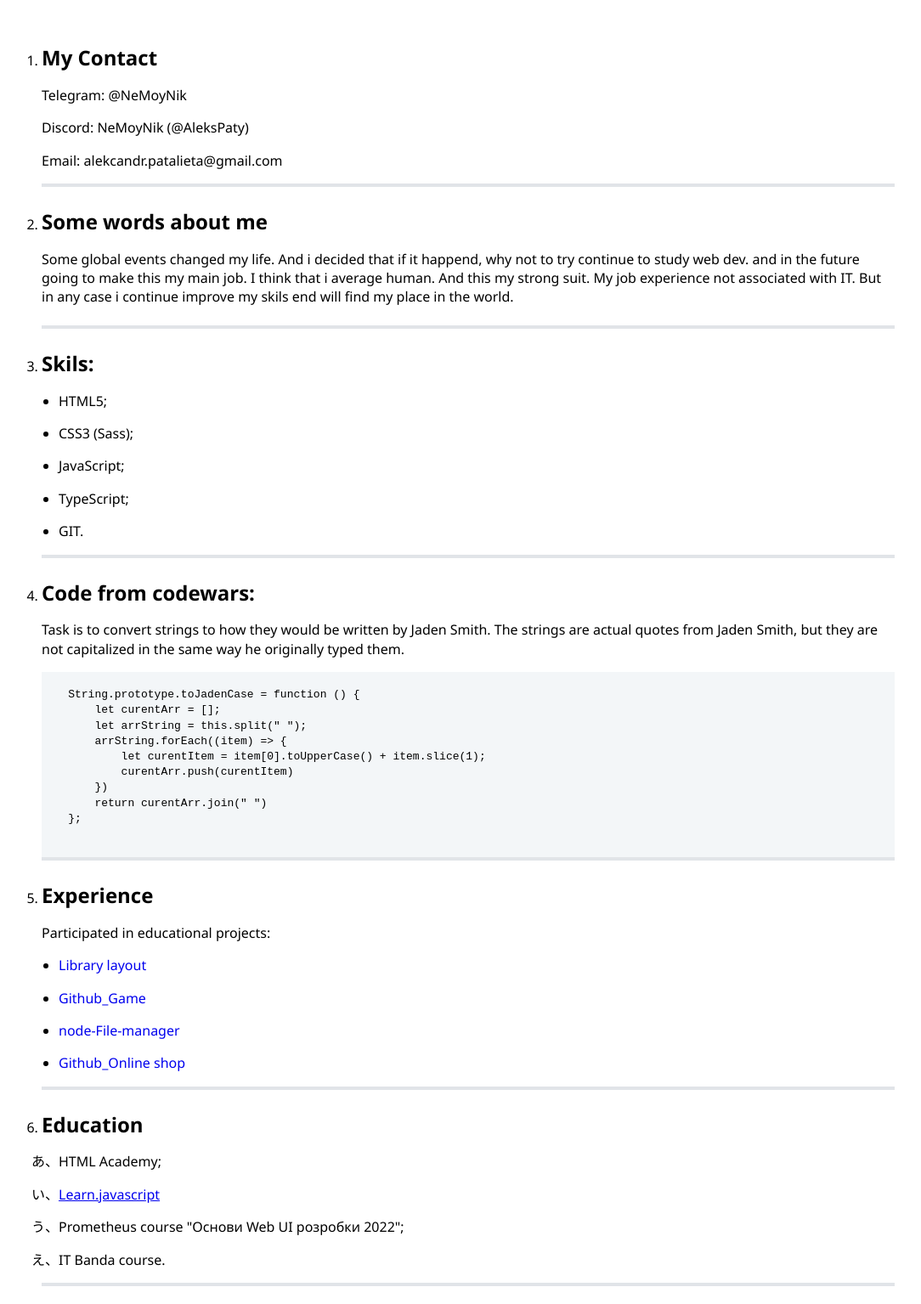
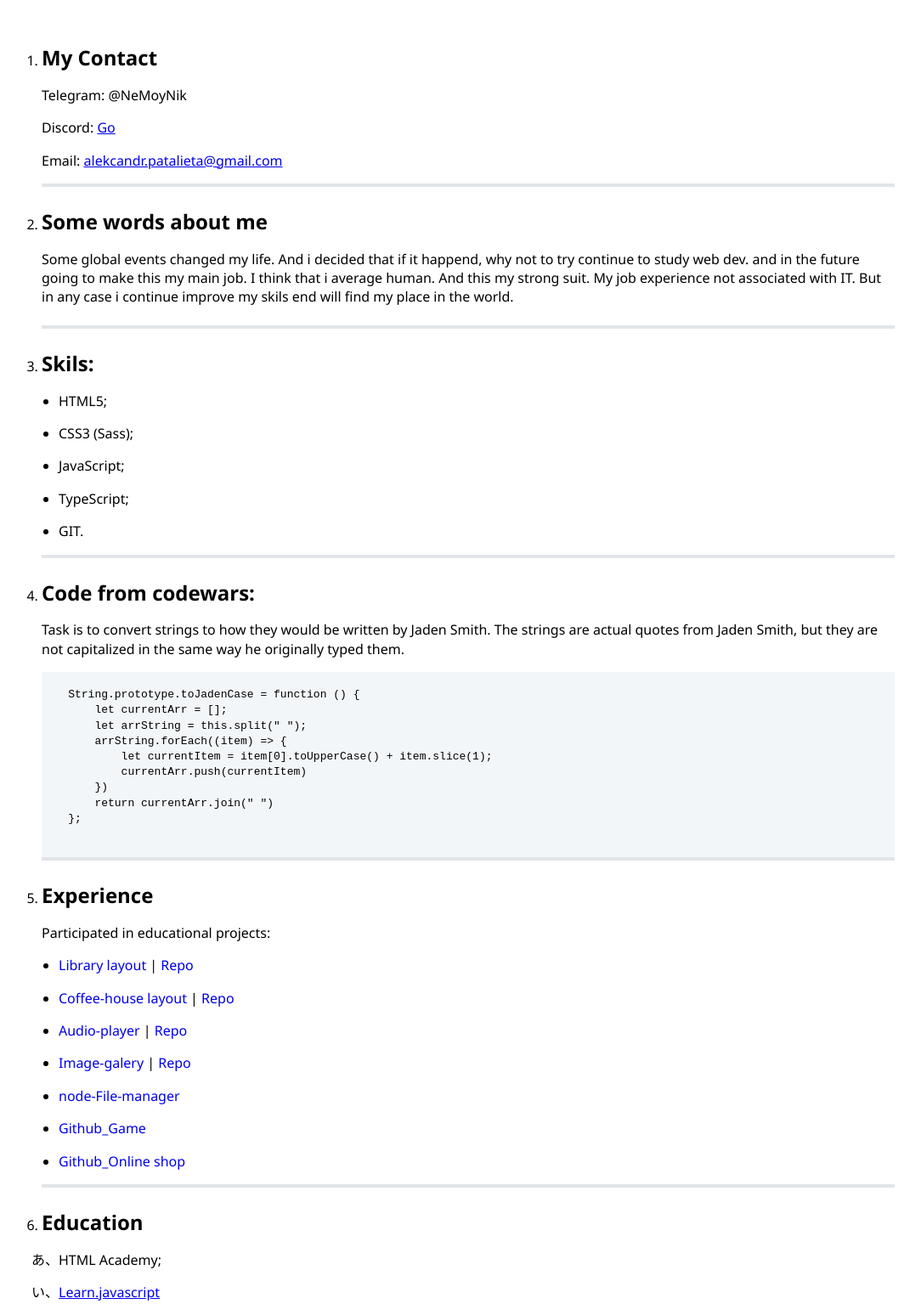
Before and after one commit to AleksPaty/rsschool-cv, a plain HTML site: page html-cv/index.html in a window 1280 px wide. Shown: the part 460-1995 px from the top of the page at 85% size, without its empty margins (99-1183 px from the left). Drawn offline with Linux system fonts and the light colour scheme.

Commit message:
feat: update data

```diff
--- a/html-cv/index.html
+++ b/html-cv/index.html
@@ -25,8 +25,8 @@
                 <h2>My Contact</h2>
                 <ul>
                     <li>Telegram: @NeMoyNik</li>
-                    <li>Discord: NeMoyNik (@AleksPaty)</li>
-                    <li>Email: alekcandr.patalieta@gmail.com</li>
+                    <li>Discord: <a href="https://discord.com/channels/@me" target="_blank">Go</a></li>
+                    <li>Email: <a href="mailto:alekcandr.patalieta@gmail.com">alekcandr.patalieta@gmail.com</a></li>
                 </ul>
             </li>
             <li id="some_words">
@@ -55,13 +55,13 @@
                 <pre>
                     <code>
     String.prototype.toJadenCase = function () {
-        let curentArr = [];
+        let currentArr = [];
         let arrString = this.split(" ");
         arrString.forEach((item) => {
-            let curentItem = item[0].toUpperCase() + item.slice(1);
-            curentArr.push(curentItem)
+            let currentItem = item[0].toUpperCase() + item.slice(1);
+            currentArr.push(currentItem)
         })
-        return curentArr.join(" ")
+        return currentArr.join(" ")
     };
                     </code>
                 </pre>
@@ -70,9 +70,28 @@
                 <h2>Experience</h2>
                 <p>Participated in educational projects:</p>
                 <ul>
-                    <li><a href="https://github.com/AleksPaty/Library">Library layout</a></li>
+                    <li>
+                        <a href="https://rolling-scopes-school.github.io/alekspaty-JSFEPRESCHOOL2023Q2/library/" target="_blank">Library layout</a>
+                        |
+                        <a href="https://github.com/AleksPaty/Library" target="_blank">Repo</a>
+                    </li>
+                    <li>
+                        <a href="https://alekspaty.github.io/coffee-house/coffee-house/" target="_blank">Coffee-house layout</a>
+                        |
+                        <a href="https://github.com/AleksPaty/coffee-house" target="_blank">Repo</a>
+                    </li>
+                    <li>
+                        <a href="https://alekspaty.github.io/audio-player/audio-player" target="_blank">Audio-player</a>
+                        |
+                        <a href="https://github.com/AleksPaty/audio-player" target="_blank">Repo</a>
+                    </li>
+                    <li>
+                        <a href="https://alekspaty.github.io/image-galery/image-galery" target="_blank">Image-galery</a>
+                        |
+                        <a href="https://github.com/AleksPaty/image-galery" target="_blank">Repo</a>
+                    </li>
+                    <li><a href="https://github.com/AleksPaty/node-file-manager">node-File-manager</a></li>
                     <li><a href="https://github.com/AleksPaty/game">Github_Game</a></li>
-                    <li><a href="https://github.com/AleksPaty/node-file-manager">node-File-manager</a></li>
                     <li><a href="https://github.com/AleksPaty/Rep_1">Github_Online shop</a></li>
                 </ul>
             </li>
@@ -83,6 +102,7 @@
                     <li><a href="https://learn.javascript.ru">Learn.javascript</a></li>
                     <li>Prometheus course "Основи Web UI розробки 2022";</li>
                     <li>IT Banda course.</li>
+                    <li>RSschool JavaScript/Front-end <a href="https://app.rs.school/certificate/8hbzj58b" target="_blank">Certificate</a></li>
                 </ul>
             </li>
             <li>
@@ -94,7 +114,9 @@
     <footer class="container">
         <div class="wrapper">
             <a href="https://github.com/AleksPaty">
-                <svg xmlns="http://www.w3.org/2000/svg" viewBox="0 0 496 512" width="26px"><path d="M165.9 397.4c0 2-2.3 3.6-5.2 3.6-3.3.3-5.6-1.3-5.6-3.6 0-2 2.3-3.6 5.2-3.6 3-.3 5.6 1.3 5.6 3.6zm-31.1-4.5c-.7 2 1.3 4.3 4.3 4.9 2.6 1 5.6 0 6.2-2s-1.3-4.3-4.3-5.2c-2.6-.7-5.5.3-6.2 2.3zm44.2-1.7c-2.9.7-4.9 2.6-4.6 4.9.3 2 2.9 3.3 5.9 2.6 2.9-.7 4.9-2.6 4.6-4.6-.3-1.9-3-3.2-5.9-2.9zM244.8 8C106.1 8 0 113.3 0 252c0 110.9 69.8 205.8 169.5 239.2 12.8 2.3 17.3-5.6 17.3-12.1 0-6.2-.3-40.4-.3-61.4 0 0-70 15-84.7-29.8 0 0-11.4-29.1-27.8-36.6 0 0-22.9-15.7 1.6-15.4 0 0 24.9 2 38.6 25.8 21.9 38.6 58.6 27.5 72.9 20.9 2.3-16 8.8-27.1 16-33.7-55.9-6.2-112.3-14.3-112.3-110.5 0-27.5 7.6-41.3 23.6-58.9-2.6-6.5-11.1-33.3 2.6-67.9 20.9-6.5 69 27 69 27 20-5.6 41.5-8.5 62.8-8.5s42.8 2.9 62.8 8.5c0 0 48.1-33.6 69-27 13.7 34.7 5.2 61.4 2.6 67.9 16 17.7 25.8 31.5 25.8 58.9 0 96.5-58.9 104.2-114.8 110.5 9.2 7.9 17 22.9 17 46.4 0 33.7-.3 75.4-.3 83.6 0 6.5 4.6 14.4 17.3 12.1C428.2 457.8 496 362.9 496 252 496 113.3 383.5 8 244.8 8zM97.2 352.9c-1.3 1-1 3.3.7 5.2 1.6 1.6 3.9 2.3 5.2 1 1.3-1 1-3.3-.7-5.2-1.6-1.6-3.9-2.3-5.2-1zm-10.8-8.1c-.7 1.3.3 2.9 2.3 3.9 1.6 1 3.6.7 4.3-.7.7-1.3-.3-2.9-2.3-3.9-2-.6-3.6-.3-4.3.7zm32.4 35.6c-1.6 1.3-1 4.3 1.3 6.2 2.3 2.3 5.2 2.6 6.5 1 1.3-1.3.7-4.3-1.3-6.2-2.2-2.3-5.2-2.6-6.5-1zm-11.4-14.7c-1.6 1-1.6 3.6 0 5.9 1.6 2.3 4.3 3.3 5.6 2.3 1.6-1.3 1.6-3.9 0-6.2-1.4-2.3-4-3.3-5.6-2z"/></svg>
+                <svg xmlns="http://www.w3.org/2000/svg" viewBox="0 0 496 512" width="26px">
+                    <path d="M165.9 397.4c0 2-2.3 3.6-5.2 3.6-3.3.3-5.6-1.3-5.6-3.6 0-2 2.3-3.6 5.2-3.6 3-.3 5.6 1.3 5.6 3.6zm-31.1-4.5c-.7 2 1.3 4.3 4.3 4.9 2.6 1 5.6 0 6.2-2s-1.3-4.3-4.3-5.2c-2.6-.7-5.5.3-6.2 2.3zm44.2-1.7c-2.9.7-4.9 2.6-4.6 4.9.3 2 2.9 3.3 5.9 2.6 2.9-.7 4.9-2.6 4.6-4.6-.3-1.9-3-3.2-5.9-2.9zM244.8 8C106.1 8 0 113.3 0 252c0 110.9 69.8 205.8 169.5 239.2 12.8 2.3 17.3-5.6 17.3-12.1 0-6.2-.3-40.4-.3-61.4 0 0-70 15-84.7-29.8 0 0-11.4-29.1-27.8-36.6 0 0-22.9-15.7 1.6-15.4 0 0 24.9 2 38.6 25.8 21.9 38.6 58.6 27.5 72.9 20.9 2.3-16 8.8-27.1 16-33.7-55.9-6.2-112.3-14.3-112.3-110.5 0-27.5 7.6-41.3 23.6-58.9-2.6-6.5-11.1-33.3 2.6-67.9 20.9-6.5 69 27 69 27 20-5.6 41.5-8.5 62.8-8.5s42.8 2.9 62.8 8.5c0 0 48.1-33.6 69-27 13.7 34.7 5.2 61.4 2.6 67.9 16 17.7 25.8 31.5 25.8 58.9 0 96.5-58.9 104.2-114.8 110.5 9.2 7.9 17 22.9 17 46.4 0 33.7-.3 75.4-.3 83.6 0 6.5 4.6 14.4 17.3 12.1C428.2 457.8 496 362.9 496 252 496 113.3 383.5 8 244.8 8zM97.2 352.9c-1.3 1-1 3.3.7 5.2 1.6 1.6 3.9 2.3 5.2 1 1.3-1 1-3.3-.7-5.2-1.6-1.6-3.9-2.3-5.2-1zm-10.8-8.1c-.7 1.3.3 2.9 2.3 3.9 1.6 1 3.6.7 4.3-.7.7-1.3-.3-2.9-2.3-3.9-2-.6-3.6-.3-4.3.7zm32.4 35.6c-1.6 1.3-1 4.3 1.3 6.2 2.3 2.3 5.2 2.6 6.5 1 1.3-1.3.7-4.3-1.3-6.2-2.2-2.3-5.2-2.6-6.5-1zm-11.4-14.7c-1.6 1-1.6 3.6 0 5.9 1.6 2.3 4.3 3.3 5.6 2.3 1.6-1.3 1.6-3.9 0-6.2-1.4-2.3-4-3.3-5.6-2z"/>
+                </svg>
                 My Github
             </a>
             <div>
@@ -103,7 +125,7 @@
                     <span>&uarr;</span> Return to start <span>&uarr;</span>
                 </a>
             </div>
-            <a href="https://rs.school/js/" class="rs_school"><img src="https://rs.school/images/rs_school_js.svg" alt="logo"></a>
+            <a href="https://rs.school/" class="rs_school" target="_blank">RSschool</a>
         </div>
     </footer>
 </body>
```
Also changed, not shown: 1 other file.
